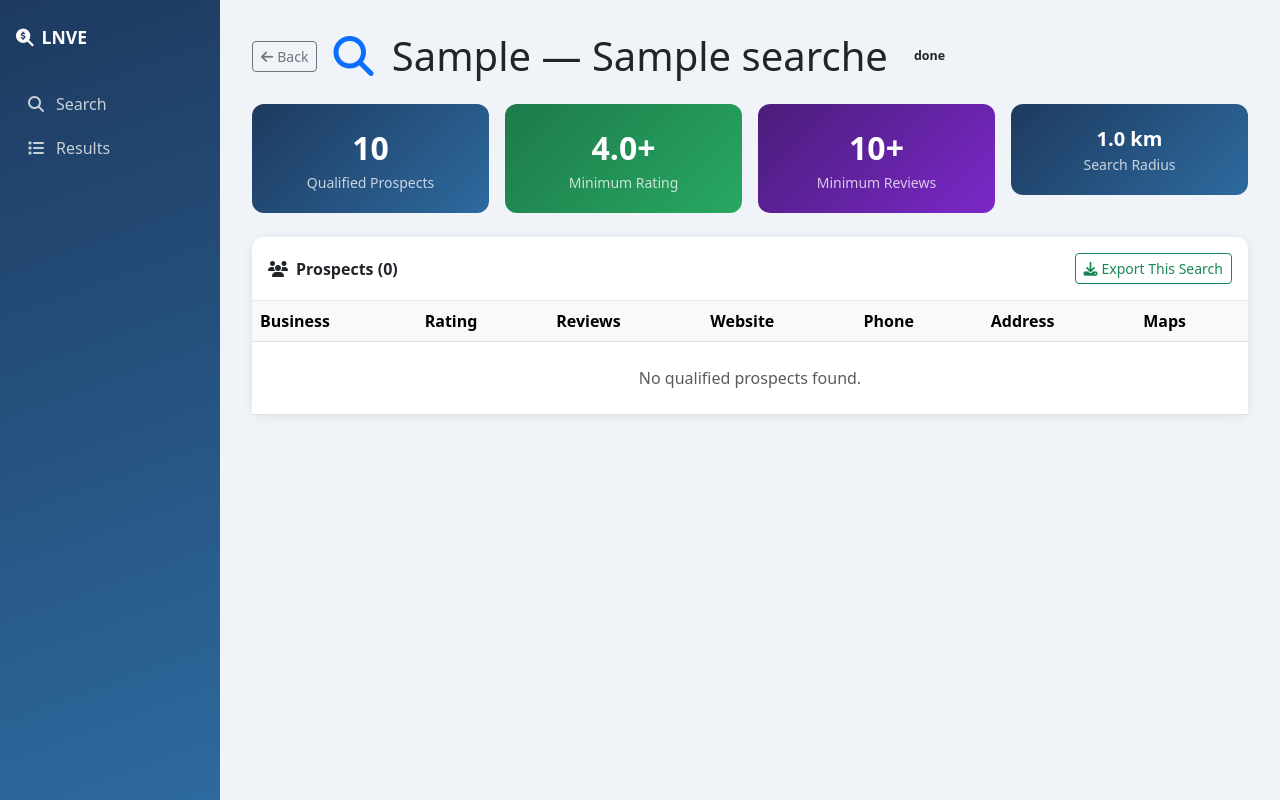
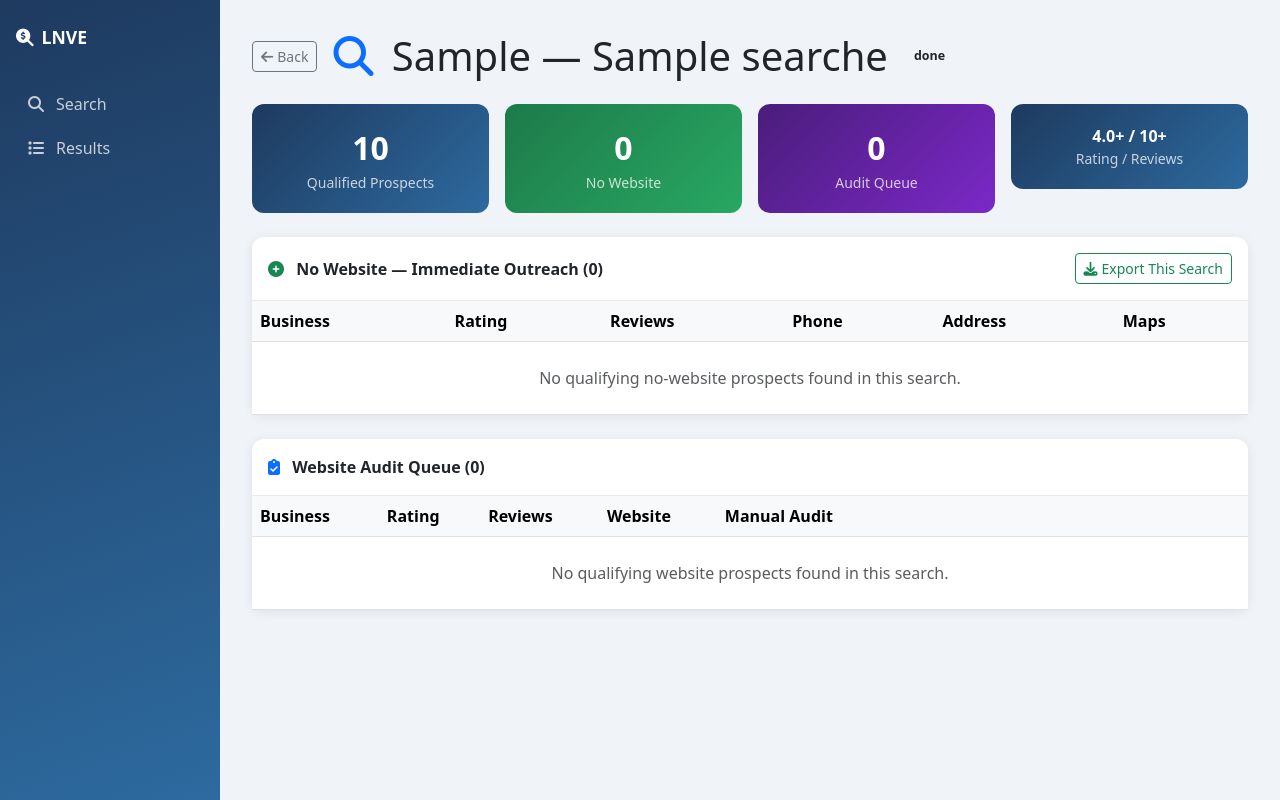
Before and after one commit to jenozu/LNVE, a Flask app: page /search/1 in a window 1280 px wide. Run offline with Flask 3, Linux system fonts and the light colour scheme; tables that the repository leaves empty hold one stand-in row (values such as "Sample post"); parts of the project's set-up code (start-up, migrations or seed data) failed here and were passed over; some libraries are stand-ins or nearby versions.

Commit message:
Phase 3: add no-site and website audit views

```diff
--- a/web/templates/search_detail.html
+++ b/web/templates/search_detail.html
@@ -22,27 +22,32 @@
     </div>
     <div class="col-md-3">
         <div class="stat-card stat-green text-center">
-            <div class="fs-2 fw-bold">{{ '%.1f'|format(search.min_rating or 0) }}+</div>
-            <div class="small opacity-75">Minimum Rating</div>
+            <div class="fs-2 fw-bold">{{ no_website_leads|length }}</div>
+            <div class="small opacity-75">No Website</div>
         </div>
     </div>
     <div class="col-md-3">
         <div class="stat-card stat-purple text-center">
-            <div class="fs-2 fw-bold">{{ search.min_reviews or 0 }}+</div>
-            <div class="small opacity-75">Minimum Reviews</div>
+            <div class="fs-2 fw-bold">{{ website_leads|length }}</div>
+            <div class="small opacity-75">Audit Queue</div>
         </div>
     </div>
     <div class="col-md-3">
         <div class="stat-card stat-blue text-center">
-            <div class="fs-5 fw-bold">{{ search.radius_km }} km</div>
-            <div class="small opacity-75">Search Radius</div>
+            <div class="fs-6 fw-bold">
+                {{ '%.1f'|format(search.min_rating or 0) }}+ / {{ search.min_reviews or 0 }}+
+            </div>
+            <div class="small opacity-75">Rating / Reviews</div>
         </div>
     </div>
 </div>
 
 <div class="card mb-4">
     <div class="card-header py-3 d-flex justify-content-between align-items-center">
-        <span><i class="fas fa-users me-2"></i>Prospects ({{ leads|length }})</span>
+        <span>
+            <i class="fas fa-plus-circle me-2 text-success"></i>
+            No Website — Immediate Outreach ({{ no_website_leads|length }})
+        </span>
         <a href="{{ url_for('export.export_csv', search_id=search.id) }}"
            class="btn btn-outline-success btn-sm">
             <i class="fas fa-download me-1"></i>Export This Search
@@ -56,36 +61,17 @@
                         <th>Business</th>
                         <th>Rating</th>
                         <th>Reviews</th>
-                        <th>Website</th>
                         <th>Phone</th>
                         <th>Address</th>
                         <th>Maps</th>
                     </tr>
                 </thead>
                 <tbody>
-                {% for l in leads %}
+                {% for l in no_website_leads %}
                 <tr>
-                    <td>
-                        <strong>{{ l.business_name }}</strong>
-                        {% if l.business_status and l.business_status != 'OPERATIONAL' %}
-                            <br><small class="text-muted">{{ l.business_status }}</small>
-                        {% endif %}
-                    </td>
-                    <td>
-                        {% if l.rating is not none %}
-                            <strong>{{ '%.1f'|format(l.rating) }}</strong>
-                        {% else %}—{% endif %}
-                    </td>
+                    <td><strong>{{ l.business_name }}</strong></td>
+                    <td>{{ '%.1f'|format(l.rating) if l.rating is not none else '—' }}</td>
                     <td>{{ l.review_count or 0 }}</td>
-                    <td class="small">
-                        {% if l.website_url %}
-                            <a href="{{ l.website_url }}" target="_blank" rel="noopener">
-                                Open website <i class="fas fa-external-link-alt ms-1"></i>
-                            </a>
-                        {% else %}
-                            <span class="badge bg-success">No website</span>
-                        {% endif %}
-                    </td>
                     <td class="small">{{ l.phone_number or '—' }}</td>
                     <td class="small">{{ l.address or '—' }}</td>
                     <td class="small">
@@ -95,9 +81,93 @@
                     </td>
                 </tr>
                 {% else %}
-                <tr><td colspan="7" class="text-center text-muted py-4">
-                    No qualified prospects found.
-                </td></tr>
+                <tr>
+                    <td colspan="6" class="text-center text-muted py-4">
+                        No qualifying no-website prospects found in this search.
+                    </td>
+                </tr>
+                {% endfor %}
+                </tbody>
+            </table>
+        </div>
+    </div>
+</div>
+
+<div class="card mb-4">
+    <div class="card-header py-3">
+        <i class="fas fa-clipboard-check me-2 text-primary"></i>
+        Website Audit Queue ({{ website_leads|length }})
+    </div>
+    <div class="card-body p-0">
+        <div class="table-responsive">
+            <table class="table table-hover align-middle mb-0">
+                <thead class="table-light">
+                    <tr>
+                        <th>Business</th>
+                        <th>Rating</th>
+                        <th>Reviews</th>
+                        <th>Website</th>
+                        <th style="min-width: 360px;">Manual Audit</th>
+                    </tr>
+                </thead>
+                <tbody>
+                {% for l in website_leads %}
+                <tr>
+                    <td>
+                        <strong>{{ l.business_name }}</strong>
+                        <br><small class="text-muted">{{ l.phone_number or '' }}</small>
+                    </td>
+                    <td>{{ '%.1f'|format(l.rating) if l.rating is not none else '—' }}</td>
+                    <td>{{ l.review_count or 0 }}</td>
+                    <td class="small">
+                        <a href="{{ l.website_url }}" target="_blank" rel="noopener">
+                            Open website <i class="fas fa-external-link-alt ms-1"></i>
+                        </a>
+                        {% if l.google_maps_url %}
+                            <br><a href="{{ l.google_maps_url }}" target="_blank" rel="noopener">Google Maps</a>
+                        {% endif %}
+                    </td>
+                    <td>
+                        <form method="POST"
+                              action="{{ url_for('results.update_audit', lead_id=l.id) }}"
+                              class="row g-2">
+                            <div class="col-md-4">
+                                <select class="form-select form-select-sm" name="website_condition">
+                                    {% set current = l.website_condition or 'UNREVIEWED' %}
+                                    <option value="UNREVIEWED" {% if current == 'UNREVIEWED' %}selected{% endif %}>Unreviewed</option>
+                                    <option value="SEVERE" {% if current == 'SEVERE' %}selected{% endif %}>Severely poor</option>
+                                    <option value="POOR" {% if current == 'POOR' %}selected{% endif %}>Poor</option>
+                                    <option value="AVERAGE" {% if current == 'AVERAGE' %}selected{% endif %}>Average / improvable</option>
+                                    <option value="GOOD" {% if current == 'GOOD' %}selected{% endif %}>Good</option>
+                                </select>
+                            </div>
+                            <div class="col-md-6">
+                                <input type="text"
+                                       class="form-control form-control-sm"
+                                       name="audit_notes"
+                                       value="{{ l.audit_notes or '' }}"
+                                       maxlength="500"
+                                       placeholder="e.g. slow mobile, weak CTA, outdated design">
+                            </div>
+                            <div class="col-md-2 d-grid">
+                                <button class="btn btn-outline-primary btn-sm" type="submit">
+                                    Save
+                                </button>
+                            </div>
+                            {% if l.audited_at %}
+                            <div class="col-12">
+                                <small class="text-muted">Reviewed {{ l.audited_at[:16] }}</small>
+                            </div>
+                            {% endif %}
+                        </form>
+                    </td>
+                </tr>
+                {% else %}
+                <tr>
+                    <td colspan="5" class="text-center text-muted py-4">
+                        No qualifying website prospects found in this search.
+                    </td>
+                </tr>
                 {% endfor %}
                 </tbody>
             </table>
```
